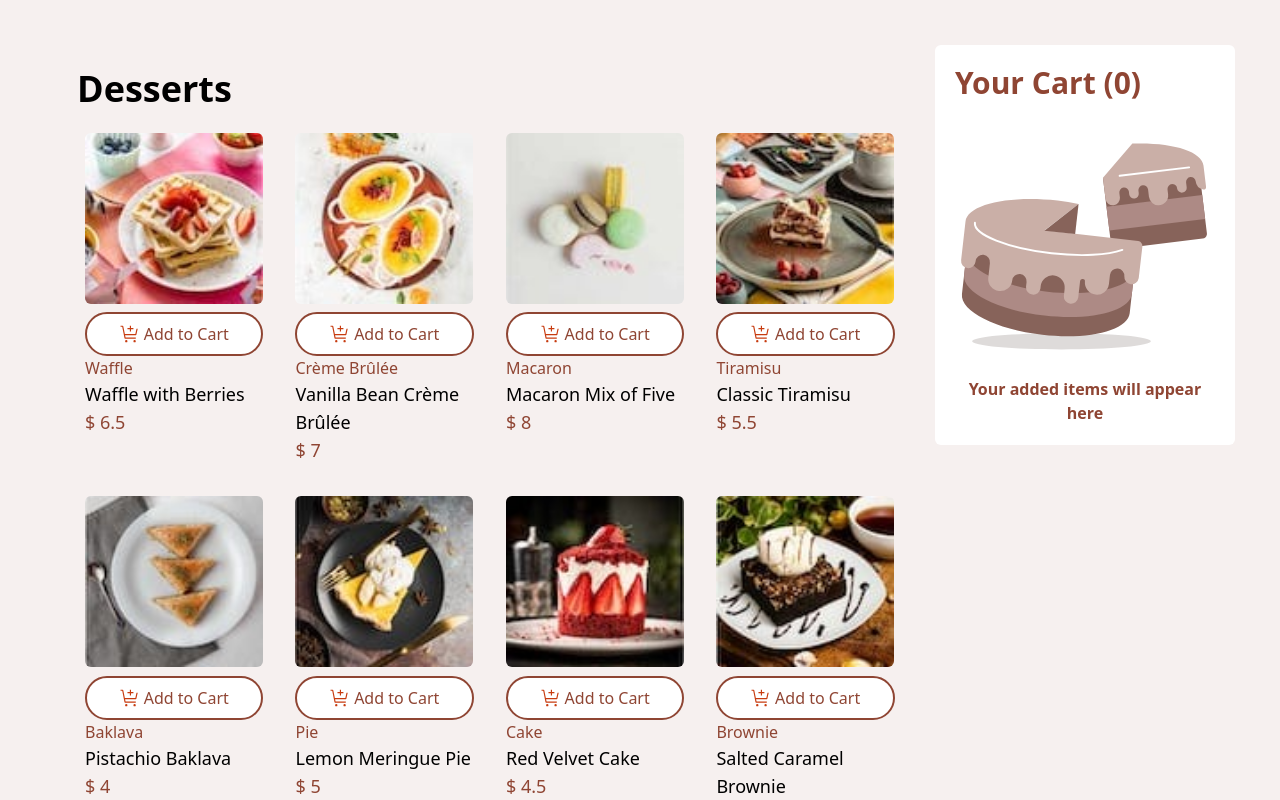
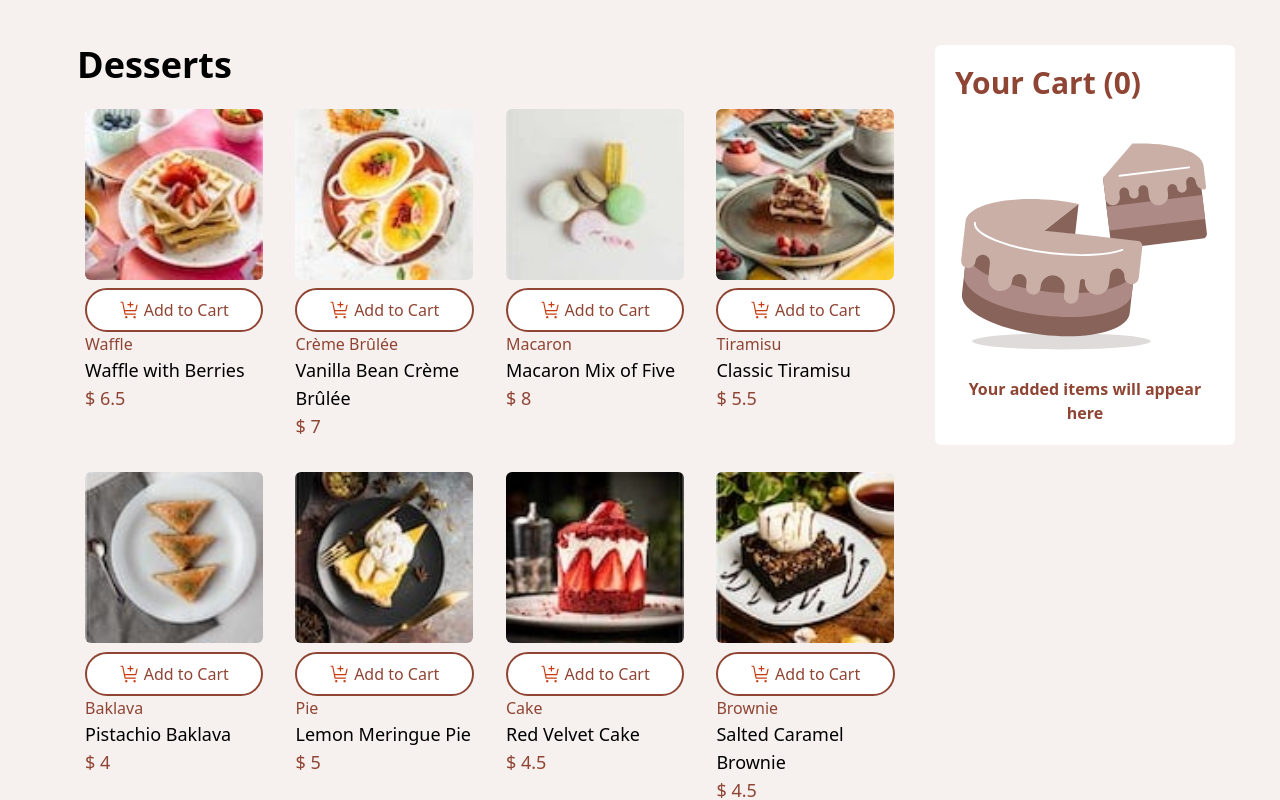
Before and after one commit to Princy-patel/product-list-with-cart, a React (Vite) app: page / in a window 1280 px wide. Shown: the top 800 px of the page. Built offline with nearby package versions, Linux system fonts and the light colour scheme.

Commit message:
remove the padding

```diff
--- a/src/components/Menu.tsx
+++ b/src/components/Menu.tsx
@@ -4,7 +4,7 @@ import { IData } from "../@types/data";
 
 function Menu() {
   return (
-    <div className="flex flex-col px-4 py-6 sm:px-6 lg:px-8">
+    <div className="flex flex-col px-4 sm:px-6 lg:px-8">
       <h1 className="text-3xl font-bold mb-4 sm:text-4xl">Desserts</h1>
       <div className="grid grid-cols-1 gap-4 sm:grid-cols-2 md:grid-cols-3 lg:grid-cols-4">
         {data.map((dataItem: IData, index: number) => (
```
